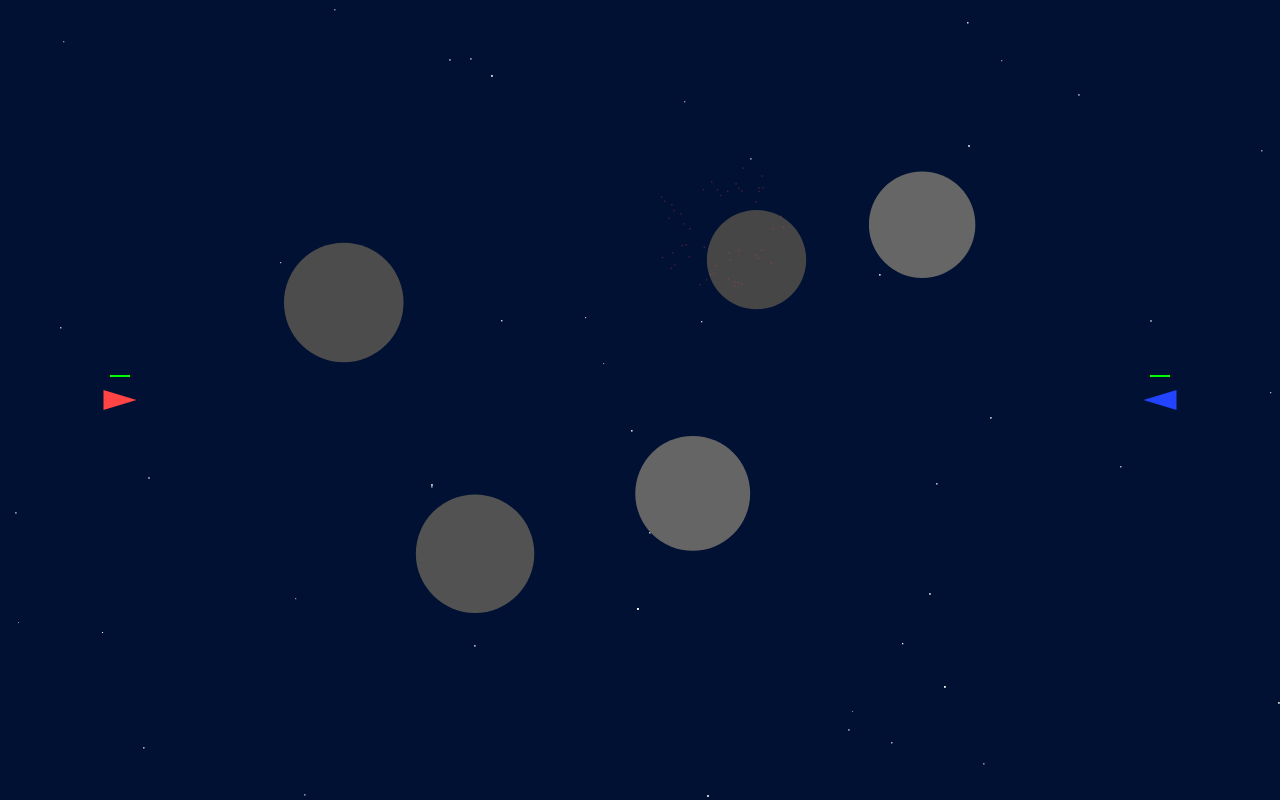
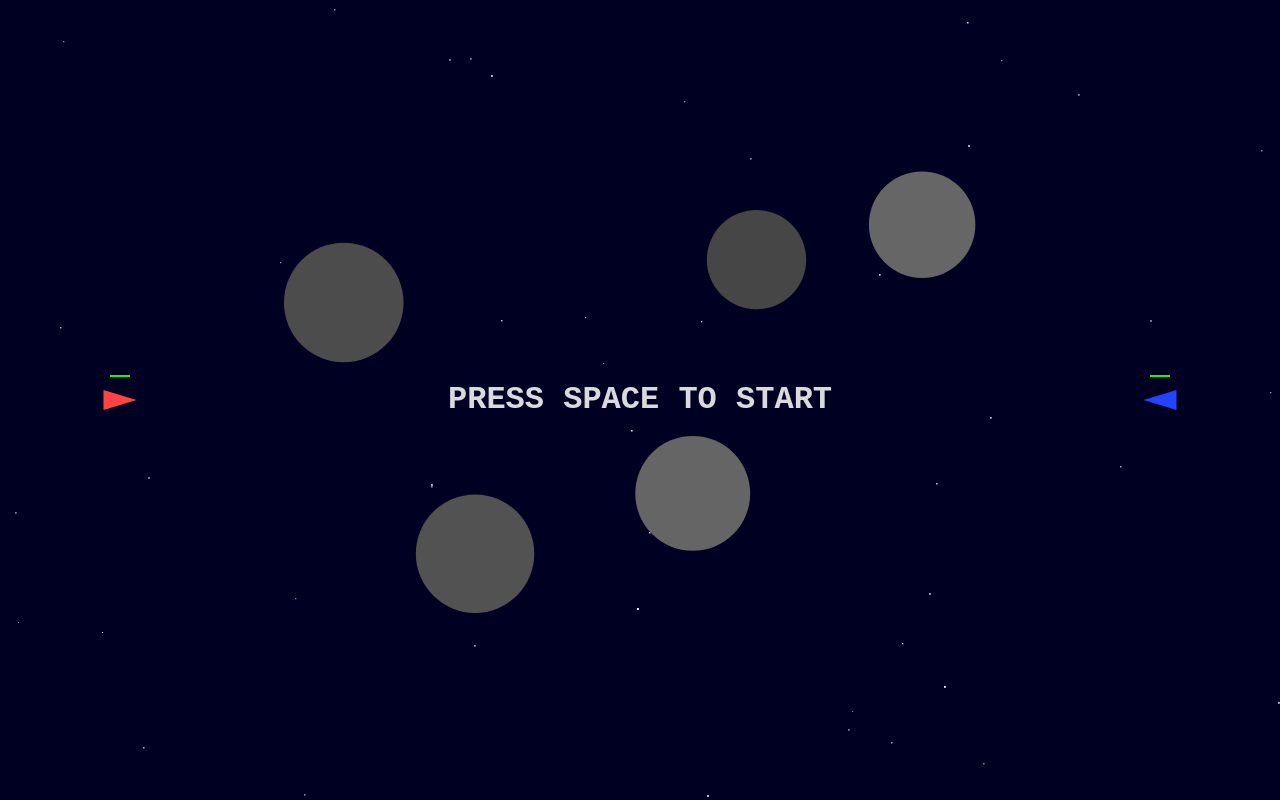
Before and after one commit to phausser/HighMoon2, a website with bundled scripts: page index.html in a window 1280 px wide. Built offline with nearby package versions, Linux system fonts and the light colour scheme; files whose address does not match are found by name; a web font is replaced by a local one.

Commit message:
feat: add game over

```diff
--- a/index.html
+++ b/index.html
@@ -4,6 +4,9 @@
   <meta charset="UTF-8">
   <meta name="viewport" content="width=device-width, initial-scale=1.0">
   <title>HighMoon2</title>
+  <link rel="preconnect" href="https://fonts.googleapis.com">
+  <link rel="preconnect" href="https://fonts.gstatic.com" crossorigin>
+  <link href="https://fonts.googleapis.com/css2?family=Doto:wght@400;700&display=swap" rel="stylesheet">
   <link rel="stylesheet" href="dist/styles.css">
 </head>
 <body>
--- a/src/index.ts
+++ b/src/index.ts
@@ -1,6 +1,6 @@
 const STAR_COUNT = 50;
 const CIRCLE_COUNT = 5;
-const BACKGROUND_COLOR = "#001133";
+const BACKGROUND_COLOR = "#000022";
 const STAR_COLOR = "255, 255, 255";
 const MIN_CIRCLE_RADIUS = 36;
 const MAX_CIRCLE_RADIUS = 72;
@@ -177,6 +177,7 @@
 let playerLastMovedAt = 0;
 let playerStillCheckX = 0;
 let playerStillCheckY = 0;
+let gameActive = false;
 
 function randomBetween(min: number, max: number): number {
   return min + Math.random() * (max - min);
@@ -551,6 +552,8 @@
 }
 
 function updateShip(deltaSeconds: number, now: number): void {
+  if (!gameActive) return;
+
   if (input.left) {
     ship.angle -= ship.turnSpeed * deltaSeconds;
   }
@@ -581,6 +584,8 @@
 }
 
 function updateEnemyShip(deltaSeconds: number, now: number): void {
+  if (!gameActive) return;
+
   if (!enemyShip.active) {
     if (enemyShip.respawnAt >= 0 && now >= enemyShip.respawnAt) {
       respawnEnemyShip(now);
@@ -886,13 +891,18 @@
 }
 
 function drawShip(): void {
-  context.save();
-
   const zoomedX = ship.x * zoomLevel + (canvas.width * (1 - zoomLevel)) / 2;
   const zoomedY = ship.y * zoomLevel + (canvas.height * (1 - zoomLevel)) / 2;
   const zoomedLength = ship.length * zoomLevel;
   const zoomedWidth = ship.width * zoomLevel;
 
+  // Blinken wenn nicht steuerbar
+  if (!gameActive && Math.floor(performance.now() / 300) % 2 === 0) {
+    drawEnergyBar(zoomedX, zoomedY, ship.energy, SHIP_MAX_ENERGY);
+    return;
+  }
+
+  context.save();
   context.translate(zoomedX, zoomedY);
   context.rotate(ship.angle);
 
@@ -979,6 +989,13 @@
   updateParticles(deltaSeconds, now);
   updateZoom(deltaSeconds);
 
+  // Spieler ohne Energie → Spielzustand beenden
+  if (gameActive && ship.energy <= 0) {
+    gameActive = false;
+    projectiles = [];
+    enemyProjectiles = [];
+  }
+
   context.save();
   if (now < shakeUntil) {
     const progress = (shakeUntil - now) / SHAKE_DURATION_MS;
@@ -998,6 +1015,18 @@
   drawShip();
 
   context.restore();
+
+  // Prompt anzeigen wenn Spiel nicht aktiv (blinkt synchron mit dem Schiff)
+  if (!gameActive && Math.floor(performance.now() / 300) % 2 !== 0) {
+    const promptText = ship.energy <= 0 ? "GAME OVER – PRESS SPACE" : "PRESS SPACE TO START";
+    context.save();
+    context.font = "bold 32px 'Doto', monospace";
+    context.textAlign = "center";
+    context.textBaseline = "middle";
+    context.fillStyle = "rgba(255, 255, 255, 0.85)";
+    context.fillText(promptText, canvas.width / 2, canvas.height / 2);
+    context.restore();
+  }
 
   requestAnimationFrame(render);
 }
@@ -1039,7 +1068,14 @@
   }
 
   if (event.code === "Space" && !event.repeat) {
-    spawnProjectile(performance.now());
+    if (!gameActive) {
+      gameActive = true;
+      ship.energy = SHIP_MAX_ENERGY;
+      projectiles = [];
+      enemyProjectiles = [];
+    } else {
+      spawnProjectile(performance.now());
+    }
   }
 
   setInputByKey(event.key, true);
--- a/src/styles.css
+++ b/src/styles.css
@@ -4,7 +4,7 @@
   width: 100%;
   height: 100%;
   overflow: hidden;
-  background: #001133;
+  background: #000022;
 }
 
 canvas {
```
